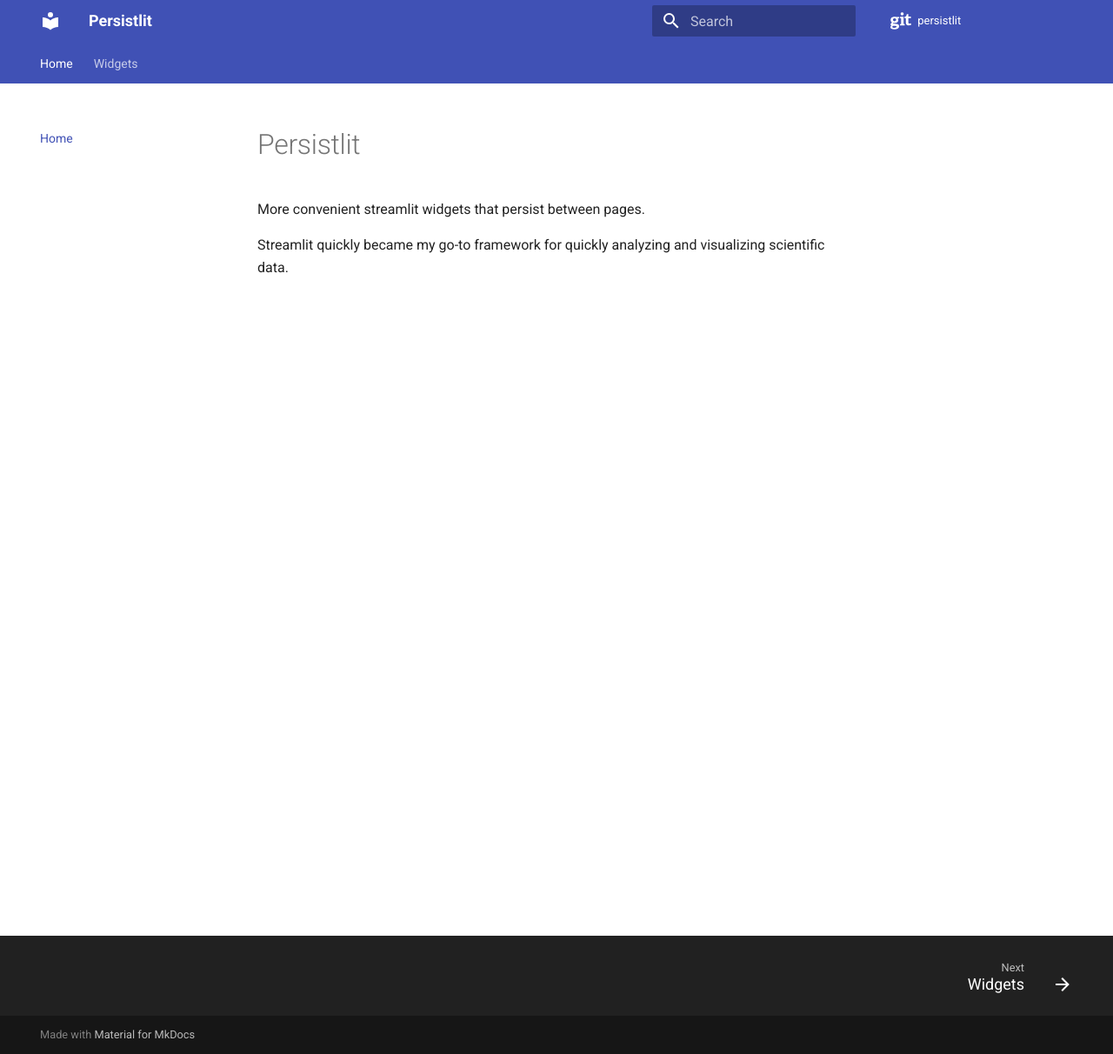
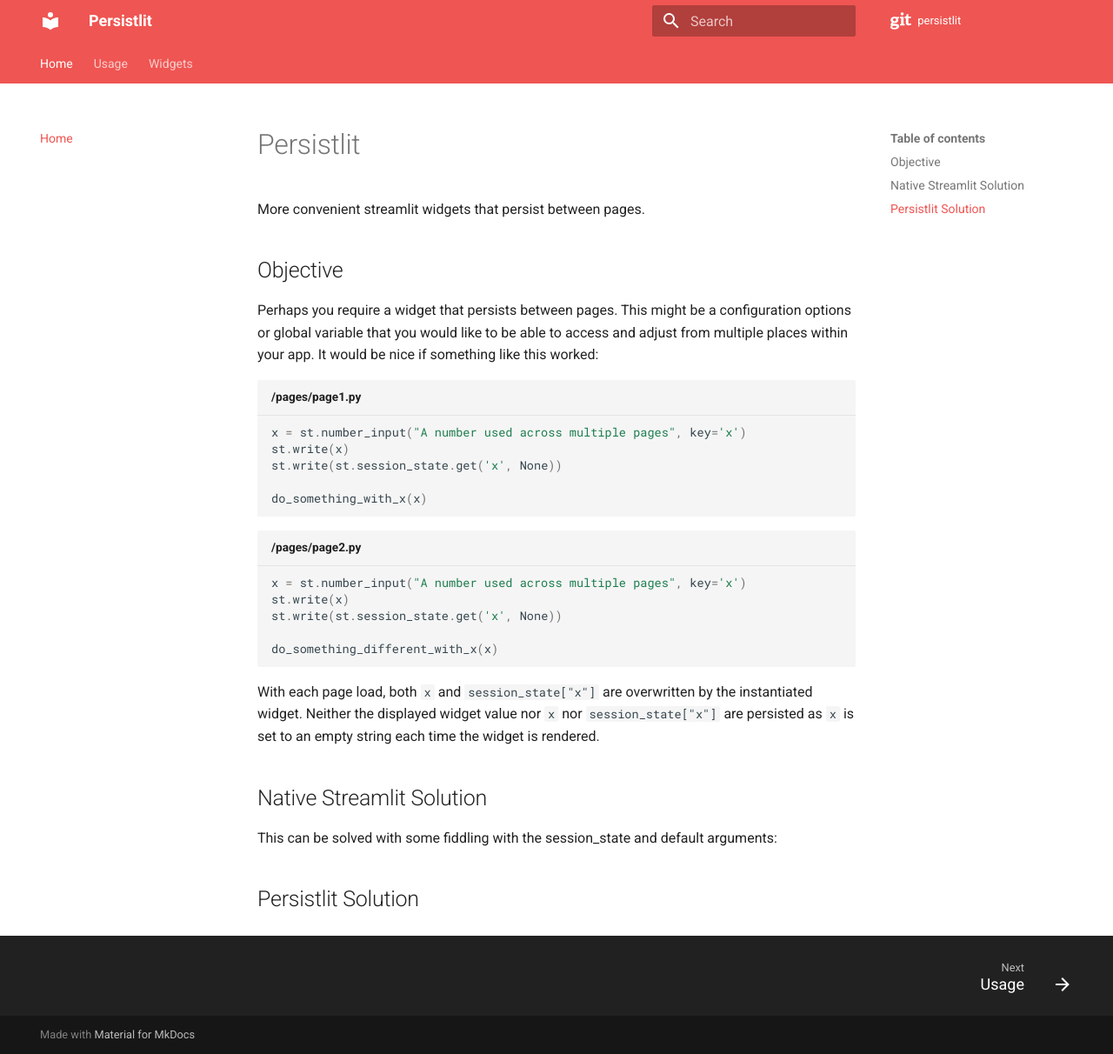
Before and after one commit to jakeayres/persistlit, an MkDocs documentation site: the page built from docs/index.md, in a window 1280 px wide and 1212 px high. Shown: the whole window at 87% size. Built offline with MkDocs 1.6.1 and Material for MkDocs 9.7.7, drawn with Linux system fonts in a browser that asks for light colours; comment, search, counter and statistics services are not loaded.

Commit message:
more docs

````diff
--- a/docs/index.md
+++ b/docs/index.md
@@ -2,4 +2,31 @@
 
 More convenient streamlit widgets that persist between pages.
 
-Streamlit quickly became my go-to framework for quickly analyzing and visualizing scientific data.
+## Objective
+
+Perhaps you require a widget that persists between pages. This might be a configuration options or global variable that you would like to be able to access and adjust from multiple places within your app. It would be nice if something like this worked:
+
+```python title="/pages/page1.py"
+x = st.number_input("A number used across multiple pages", key='x')
+st.write(x)
+st.write(st.session_state.get('x', None))
+
+do_something_with_x(x)
+```
+
+```python title="/pages/page2.py"
+x = st.number_input("A number used across multiple pages", key='x')
+st.write(x)
+st.write(st.session_state.get('x', None))
+
+do_something_different_with_x(x)
+```
+
+With each page load, both `x` and `session_state["x"]` are overwritten by the instantiated widget. Neither the displayed widget value nor `x` nor `session_state["x"]` are persisted as `x` is set to an empty string each time the widget is rendered.
+
+## Native Streamlit Solution
+
+This can be solved with some fiddling with the session_state and default arguments:
+
+
+## Persistlit Solution
--- a/mkdocs.yml
+++ b/mkdocs.yml
@@ -6,10 +6,13 @@
 
 nav:
   - Home: index.md
+  - Usage: usage.md
   - Widgets: widgets.md
 
 theme:
   name: material
+  palette:
+    primary: red
   icon:
     repo: fontawesome/brands/git
   features:
@@ -18,8 +21,11 @@
 
 markdown_extensions:
   - attr_list
+  - admonition
   - md_in_html
   - pymdownx.blocks.caption
+  - pymdownx.superfences
+  - pymdownx.snippets
 
 plugins:
   - search
````
Also changed, not shown: docs/usage.md (added).
